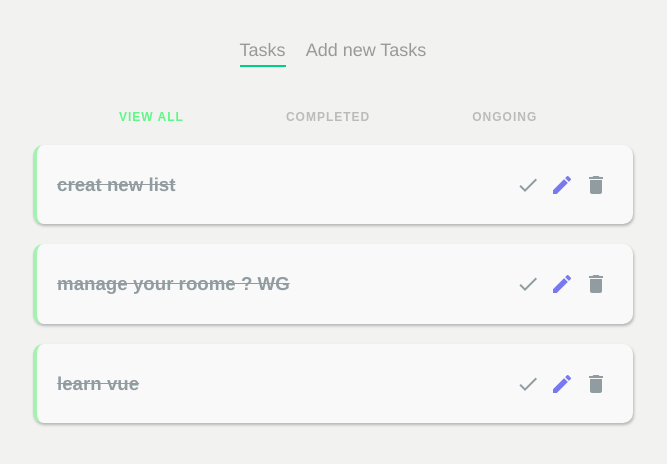
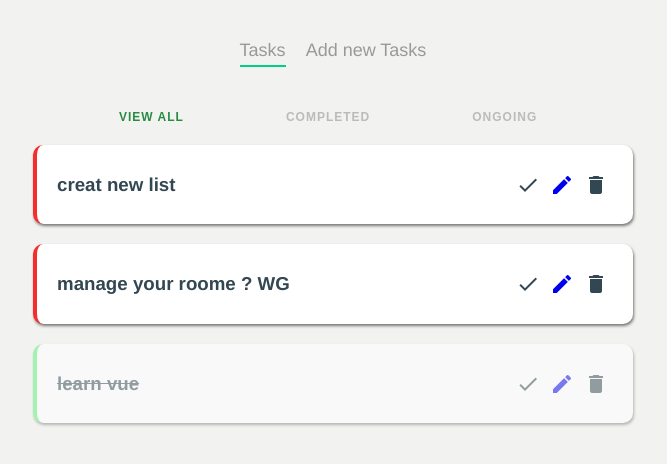
Before and after one commit to hossampy/vue-todo, a Vue app: page / in a window 1280 px wide. Shown: the top 464 px of the page, without its empty margins (307-974 px from the left). Built offline with nearby package versions, Linux system fonts and the light colour scheme; data requests are answered from the project's data file.

Commit message:
complete nav filter

```diff
--- a/data/db.json
+++ b/data/db.json
@@ -4,13 +4,13 @@
       "id": "3",
       "title": "creat new list",
       "details": "creat me now",
-      "complete": true
+      "complete": false
     },
     {
       "title": "manage your roome ? WG",
       "details": "manage me rome AND WG",
       "id": "4",
-      "complete": true
+      "complete": false
     },
     {
       "title": "learn vue ",
--- a/src/components/Filternav.vue
+++ b/src/components/Filternav.vue
@@ -2,7 +2,7 @@
     <nav class="filter">
         <button @click="updatefilter('all')" :class="{ active: currnet==='all' }"> view all</button>
         <button @click="updatefilter('completed')" :class="{ active: currnet === 'completed' }"> completed</button>
-        <button @click="updatefilter('ongoing')" :class="{ active: currnet === 'ongoing ' }"> ongoing </button>
+        <button @click="updatefilter('ongoing')" :class="{ active: currnet === 'ongoing' }">ongoing</button>
 
     </nav>
 </template>
@@ -41,6 +41,6 @@ export default {
 }
 
 button.active {
-    color: #5ff787;
+    color: #288b42;
 }
 </style>
--- a/src/views/HomeView.vue
+++ b/src/views/HomeView.vue
@@ -1,8 +1,8 @@
 <template>
   <div class="home">
-    <Filternav :currnet="currnet"  @filterchange="currnet=$event" />
+    <Filternav :currnet="currnet" @filterchange="currnet=$event" />
     <div v-if="projects.length">
-      <div v-for="project in projects" :key="project.id">
+      <div v-for="project in filterproject" :key="project.id">
         <SingleProject :proj="project" @deleted="handeldeleted" />
       </div>
     </div>
@@ -39,6 +39,20 @@ export default {
       })
     },
 
+  },
+  computed:{
+    filterproject(){
+      if (this.currnet ==='completed'){
+        return this.projects.filter(project => project.complete)
+
+      } else if (this.currnet === 'ongoing'){
+        return this.projects.filter(project => project.complete === false)
+      }
+      else{
+        return this.projects
+      }
+
+    }
   }
 }
 </script>
```
